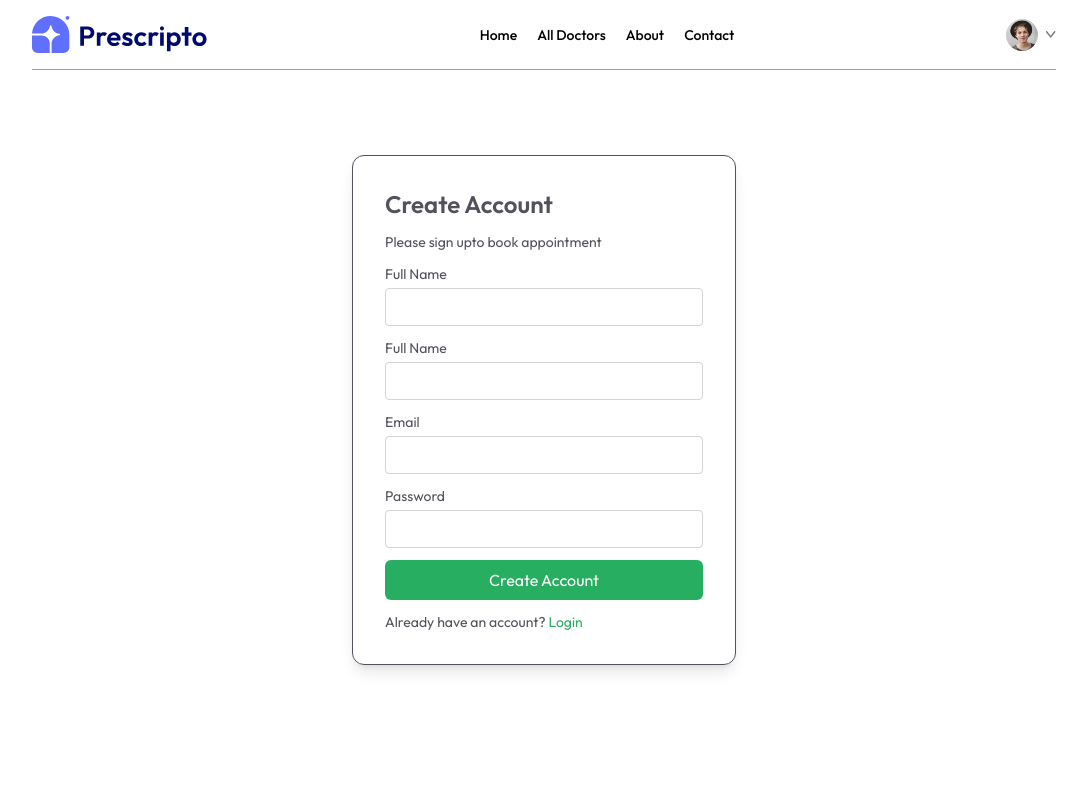
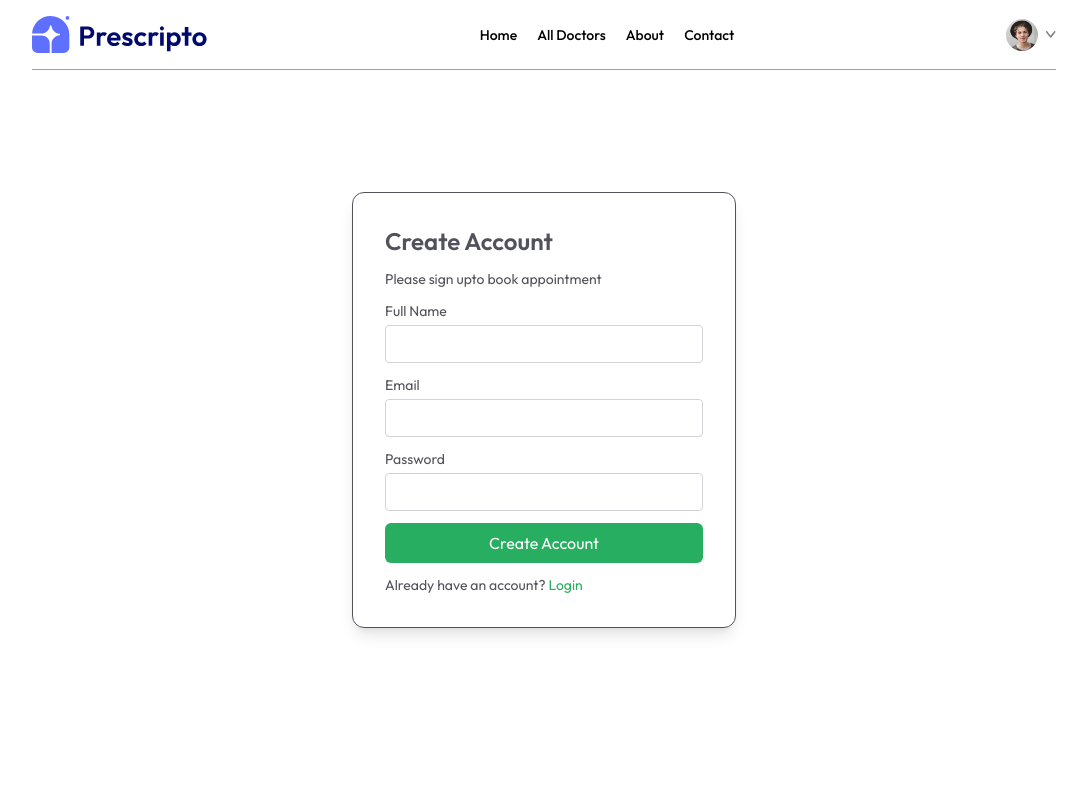
Before and after one commit to anu123538/Suwasewana-Appointment-System-Development-Testing, a React (Vite) app in the folder frontend/: page /login in a window 1280 px wide. Shown: the top 800 px of the page, without its empty margins (96-1183 px from the left). Built offline with nearby package versions, Linux system fonts and the light colour scheme.

Commit message:
login aded

```diff
--- a/frontend/src/pages/Login.jsx
+++ b/frontend/src/pages/Login.jsx
@@ -18,15 +18,11 @@ const Login = () => {
         <p className='text-2xl font-semibold'>{state === 'Sign Up'? "Create Account" : "Login"}</p>
         <p>Please {state === 'Sign Up' ? "sign up" : "log in"}to book appointment</p>
         {
-          state === 'Sign Up' &&  <div className='w-full'>
-        <p>Full Name</p>
-        <input className='border border-zinc-300 rounded w-full p-2 mt-1' type='text' onChange={(e)=>setName(e.target.name)} value={name} required/>
-      </div>
+          state === 'Sign Up' && <div className='w-full'>
+            <p>Full Name</p>
+            <input className='border border-zinc-300 rounded w-full p-2 mt-1' type='text' onChange={(e) => setName(e.target.name)} value={name} required />
+          </div>
         }
-       <div className='w-full'>
-        <p>Full Name</p>
-        <input className='border border-zinc-300 rounded w-full p-2 mt-1' type='text' onChange={(e)=>setName(e.target.name)} value={name} required/>
-      </div>
       <div className='w-full'>
         <p>Email</p>
         <input className='border border-zinc-300 rounded w-full p-2 mt-1' type='email' onChange={(e)=>setEmail(e.target.name)} value={email} required/>
@@ -35,6 +31,7 @@ const Login = () => {
         <p>Password</p>
         <input className='border border-zinc-300 rounded w-full p-2 mt-1' type='password' onChange={(e)=>setPassword(e.target.name)} value={password} required />
       </div>
+
       <button className='bg-primary text-white w-full py-2 rounded-md text-base'>{state === 'Sign Up'? "Create Account" : "Login"}</button>
       {
         state === 'Sign Up' ?
```
